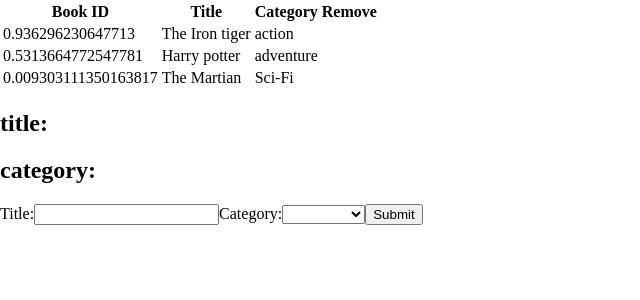
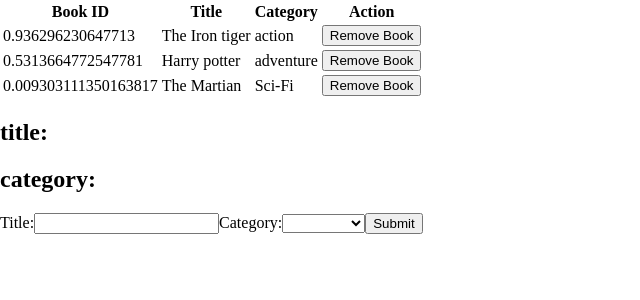
Before and after one commit to sumon0002001/book_store, a React (Create React App) app: page / in a window 1280 px wide. Shown: the top 300 px of the page, without its empty margins (0-640 px from the left). Built offline with nearby package versions, Linux system fonts and the light colour scheme.

Commit message:
Add delete function to all the delete buttons

```diff
--- a/src/components/Book.js
+++ b/src/components/Book.js
@@ -2,17 +2,24 @@
 import PropTypes from 'prop-types';
 
 const Book = (props) => {
-  const { book } = props;
+  const { book, handleRemoveBook } = props;
+
   return (
     <tr>
       <td>{book.id}</td>
       <td>{book.title}</td>
       <td>{book.category}</td>
+      <td>
+        <button type="submit" onClick={() => handleRemoveBook(book)}>
+          Remove Book
+        </button>
+      </td>
     </tr>
   );
 };
 
 Book.propTypes = {
+  handleRemoveBook: PropTypes.func.isRequired,
   book: PropTypes.exact({
     id: PropTypes.number,
     title: PropTypes.string,
--- a/src/containers/BooksList.js
+++ b/src/containers/BooksList.js
@@ -1,11 +1,24 @@
-/* eslint-disable arrow-body-style */
-import React from 'react';
+import React, { Component } from 'react';
 import PropTypes from 'prop-types';
 import { connect } from 'react-redux';
 import Book from '../components/Book';
 import { removeBook } from '../actions/index';
 
-const BooksList = ({ books, removeBook }) => {
+class BooksList extends Component {
+  handleRemoveBook = (book) => {
+    const { removeBook } = this.props;
+    removeBook(book);
+  };
+
+  render() {
+    const { books } = this.props;
+    const bookList = books.map((book) => (
+      <Book
+        book={book}
+        handleRemoveBook={this.handleRemoveBook}
+        key={Math.random()}
+      />
+    ));
     return (
       <table>
         <thead>
@@ -13,17 +26,14 @@
             <th>Book ID</th>
             <th>Title</th>
             <th>Category</th>
-          <th>Remove</th>
+            <th>Action</th>
           </tr>
         </thead>
-      <tbody>
-        {books.map((book) => (
-          <Book key={book.id} book={book} removeBook={removeBook} />
-        ))}
-      </tbody>
+        <tbody>{bookList}</tbody>
       </table>
     );
-};
+  }
+}
 
 BooksList.propTypes = {
   books: PropTypes.arrayOf(PropTypes.object).isRequired,
@@ -34,4 +44,10 @@
   books: state.books,
 });
 
-export default connect(mapStateToProps, { removeBook })(BooksList);
+const mapDispatchToProps = (dispatch) => ({
+  removeBook: (book) => {
+    dispatch(removeBook(book));
+  },
+});
+
+export default connect(mapStateToProps, mapDispatchToProps)(BooksList);
--- a/src/reducers/books.js
+++ b/src/reducers/books.js
@@ -4,11 +4,8 @@
     return newBooks;
   }
   if (action.type === 'REMOVE_BOOK') {
-    const newBooks = state.books.filter((book) => book.id !== action.book.id);
-    return {
-      ...state,
-      books: newBooks,
-    };
+    const newBooks = state.filter((book) => book.id !== action.book.id);
+    return newBooks;
   }
   return state;
 };
```
Lines whose indentation alone changed are shown as unchanged.
